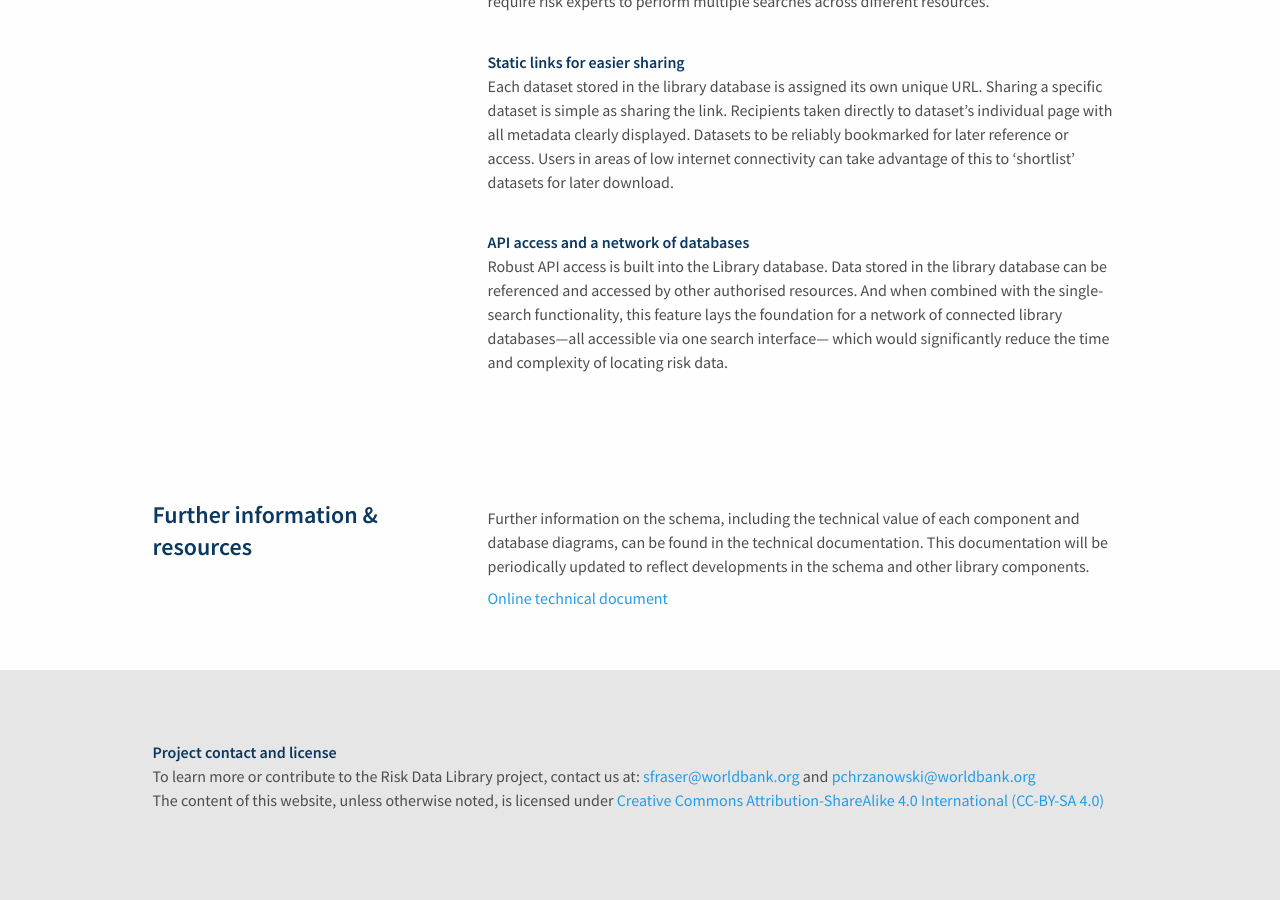
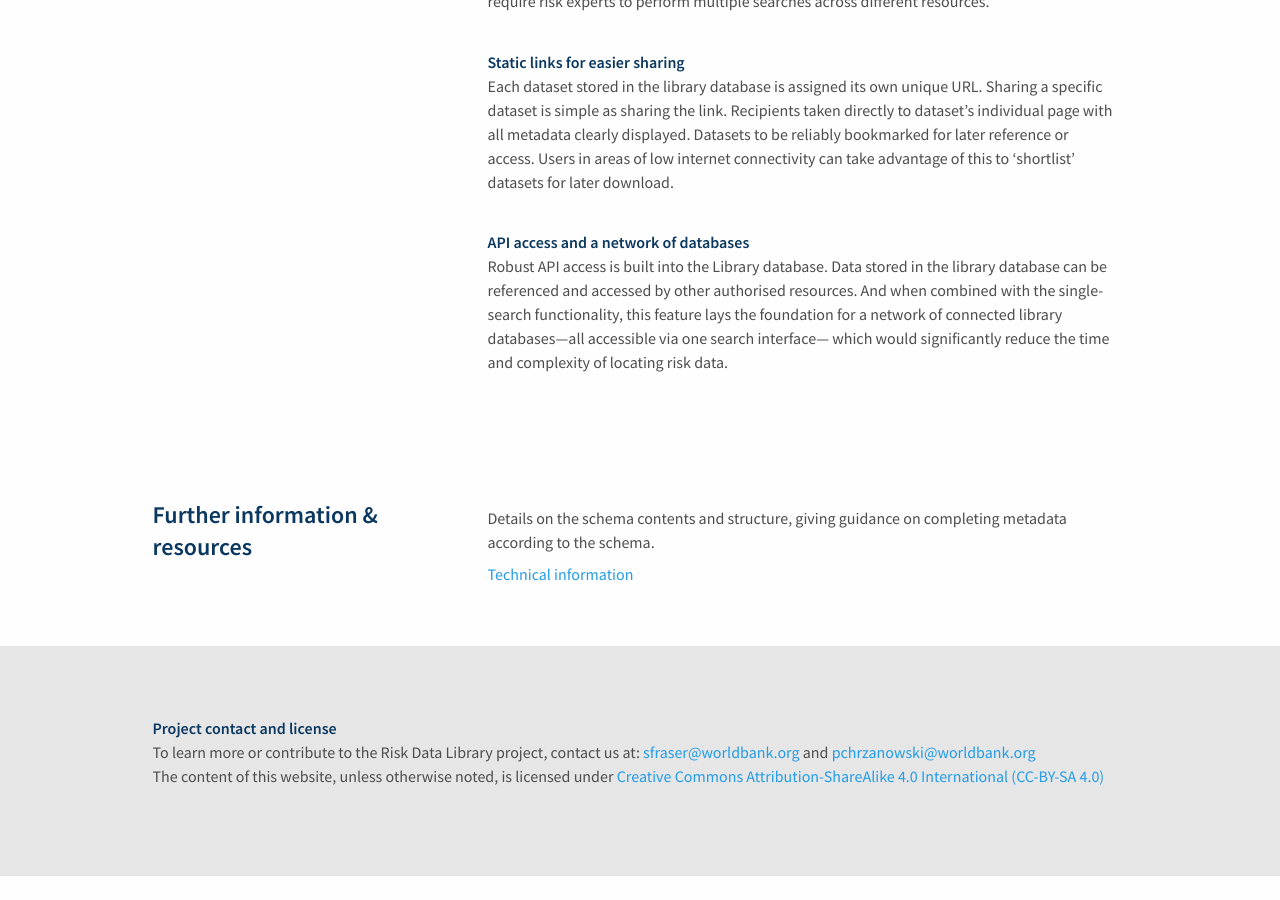
Before and after one commit to GFDRR/risk-data-library.github.io, a Jekyll site: the page built from database.html, in a window 1280 px wide and 900 px high, scrolled down 698 px. Built offline with Jekyll 4.4.1, drawn with Linux system fonts in a browser that asks for light colours; nearby versions of some CDN libraries; after the commit the page ends 1574 px from its top, so only the background shows below that.

Commit message:
redirect link to technical doc

```diff
--- a/database.html
+++ b/database.html
@@ -54,10 +54,10 @@
   <div class="reusable-component-right component-individual-right">
     <div class="reusable-content no-margin-bottom">
       <p class="content reusable-font-regular">
-        Further information on the schema, including the technical value of each component and database diagrams, can be found in the technical documentation. This documentation will be periodically updated to reflect developments in the schema and other library components.
+        Details on the schema contents and structure, giving guidance on completing metadata according to the schema.
       </p>
       <div class="link-under-paragraph-container">
-        <a href="https://gfdrr.github.io/rdl-doc/" class="link" download target="_blank">Online technical document</a>
+        <a href="http://riskdatalibrary.org/documentation" class="link" download target="_blank">Technical information</a>
       </div>
     </div>
   </div>
```
